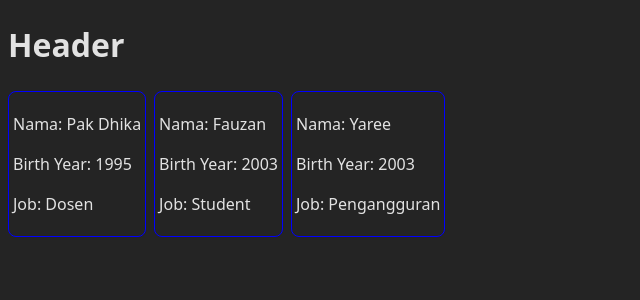
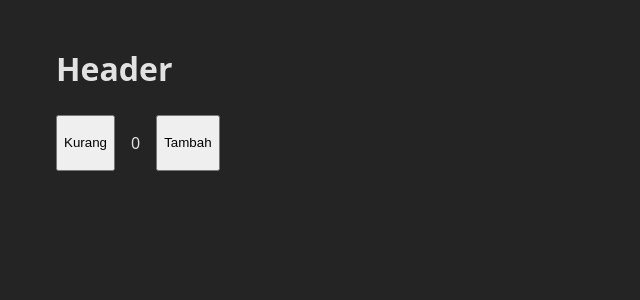
Before and after one commit to fauzanashshidiq/react-basics, a React (Vite) app: page / in a window 1280 px wide. Shown: the top 300 px of the page, without its empty margins (0-640 px from the left). Built offline with nearby package versions, Linux system fonts and the light colour scheme.

Commit message:
feat: update app for counter

```diff
--- a/src/App.tsx
+++ b/src/App.tsx
@@ -1,3 +1,4 @@
+import Counter from "./components/Counter";
 import Header from "./components/Header";
 import ProfileCard from "./components/ProfileCard";
 
@@ -31,21 +32,12 @@ const teachers: Teacher[] = [
 
 function App() {
   return (
-    <>
+    <div style={{ padding: "16px 48px" }}>
       <Header />
-      <div style={{ gap: "8px", display: "flex", flexDirection: "row" }}>
-        {teachers.map((teacher) => {
-          return (
-            <ProfileCard
-              name={teacher.name}
-              year={teacher.year}
-              job={teacher.job}
-              key={teacher.id}
-            />
-          );
-        })}
-      </div>
-    </>
+      {/* <div style={{ gap: "8px", display: "flex", flexDirection: "row" }}>
+      </div> */}
+      <Counter />
+    </div>
   );
 }
 
```
